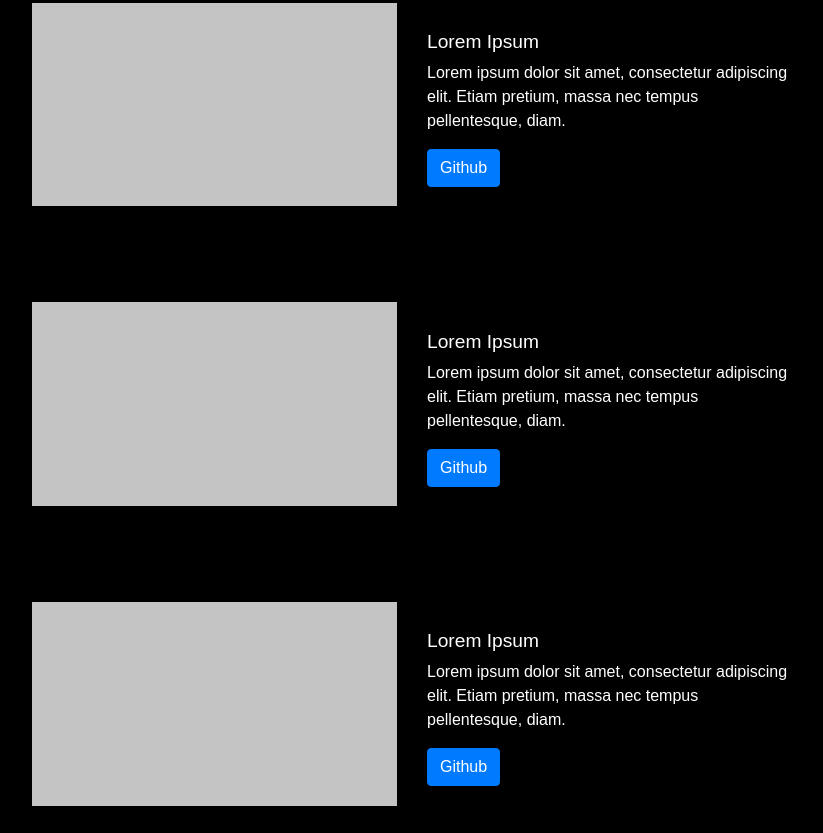
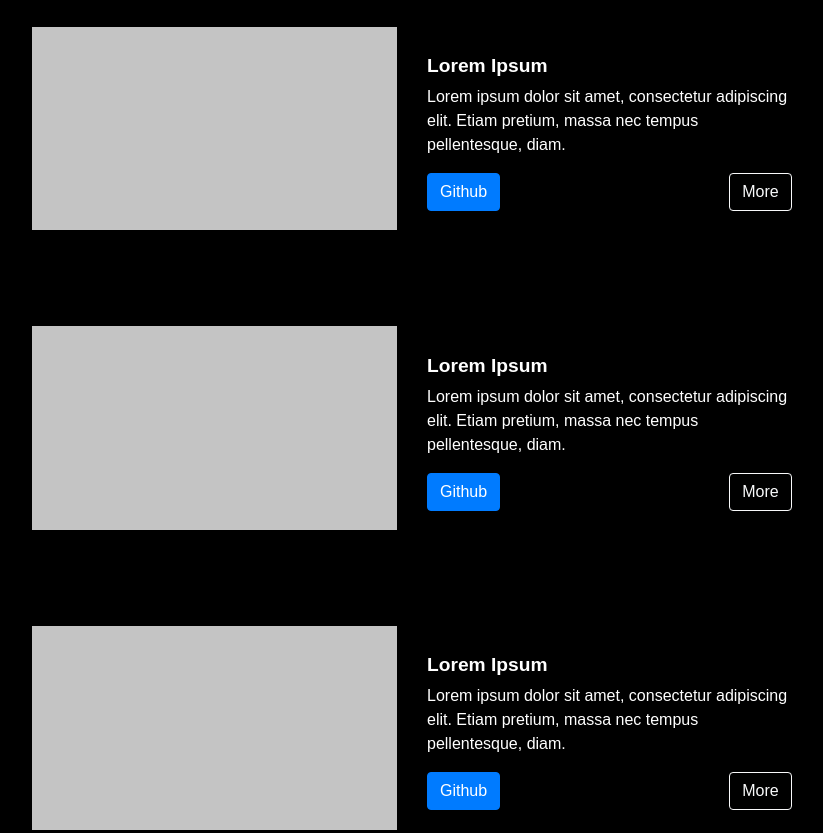
Before and after one commit to rupakyeware/rupakyeware.github.io, a plain HTML site: page index.html in a window 1280 px wide. Shown: the part 1491-2324 px from the top of the page, without its empty margins (228-1051 px from the left). Drawn offline with nearby package versions, Linux system fonts and the light colour scheme.

Commit message:
added 'more' button to portfolio project

```diff
--- a/CSS/styles.css
+++ b/CSS/styles.css
@@ -58,6 +58,7 @@ hr {
 
 .h3-white {
   color: white;
+  font-weight: bold;
 }
 
 .text-hl {
@@ -73,3 +74,7 @@ hr {
 .title-img {
   width: 90%;
 }
+
+.btn {
+  margin: 0;
+}
--- a/index.html
+++ b/index.html
@@ -105,10 +105,10 @@
           </div>
           <div class="row no-gutters">
             <div
-              class="col-4 p-1 d-flex align-items-center justify-content-center"
+              class="col-4 p-4 d-flex align-items-center justify-content-center"
             >
               <!-- Image -->
-              <div class="p-2">
+              <div class="">
                 <img
                   src="Images/skills-img.png"
                   alt="skills-img"
@@ -227,7 +227,7 @@
             <div
               class="row p-5 d-flex align-items-center justify-content-center"
             >
-              <div class="col-md-4 order-sm-1">
+              <div class="col-md-4">
                 <img
                   class="img-fluid"
                   src="Images/placeholder.png"
@@ -240,7 +240,18 @@
                   Lorem ipsum dolor sit amet, consectetur adipiscing elit. Etiam
                   pretium, massa nec tempus pellentesque, diam.
                 </p>
-                <button type="button" class="btn btn-primary">Github</button>
+                <div class="row">
+                  <div class="col">
+                    <button type="button" class="btn btn-primary">
+                      Github
+                    </button>
+                  </div>
+                  <div class="col-auto">
+                    <button type="button" class="btn btn-outline-light">
+                      More
+                    </button>
+                  </div>
+                </div>
               </div>
             </div>
             <!-- Project -->
@@ -260,7 +271,18 @@
                   Lorem ipsum dolor sit amet, consectetur adipiscing elit. Etiam
                   pretium, massa nec tempus pellentesque, diam.
                 </p>
-                <button type="button" class="btn btn-primary">Github</button>
+                <div class="row">
+                  <div class="col">
+                    <button type="button" class="btn btn-primary">
+                      Github
+                    </button>
+                  </div>
+                  <div class="col-auto">
+                    <button type="button" class="btn btn-outline-light">
+                      More
+                    </button>
+                  </div>
+                </div>
               </div>
             </div>
             <!-- Project -->
@@ -280,7 +302,18 @@
                   Lorem ipsum dolor sit amet, consectetur adipiscing elit. Etiam
                   pretium, massa nec tempus pellentesque, diam.
                 </p>
-                <button type="button" class="btn btn-primary">Github</button>
+                <div class="row">
+                  <div class="col">
+                    <button type="button" class="btn btn-primary">
+                      Github
+                    </button>
+                  </div>
+                  <div class="col-auto">
+                    <button type="button" class="btn btn-outline-light">
+                      More
+                    </button>
+                  </div>
+                </div>
               </div>
             </div>
           </div>
```
